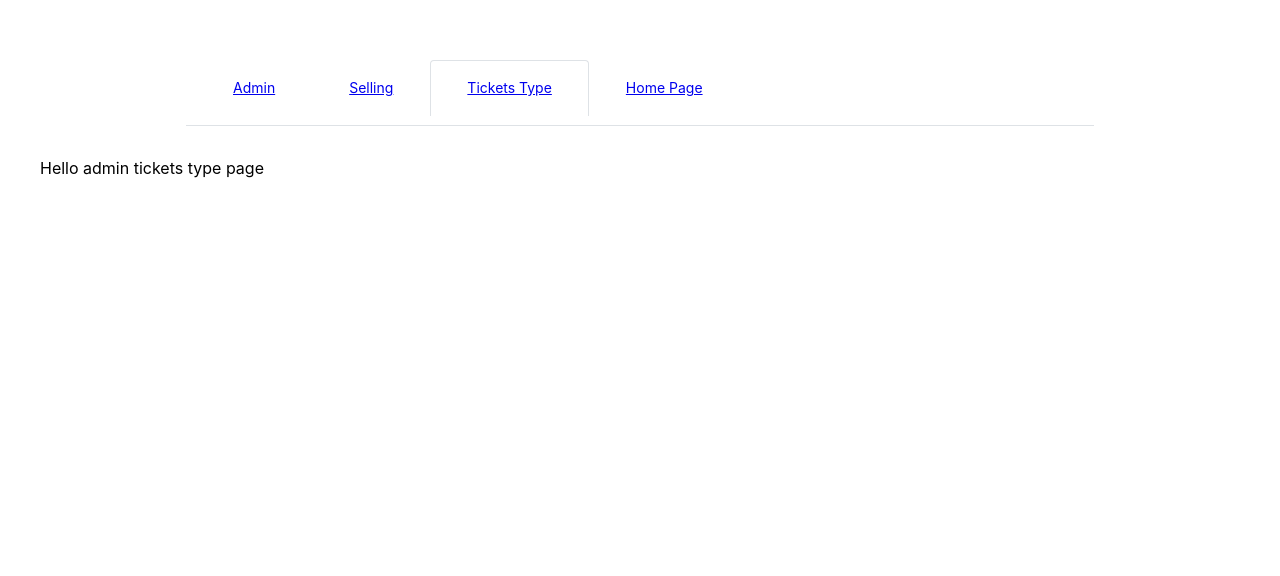
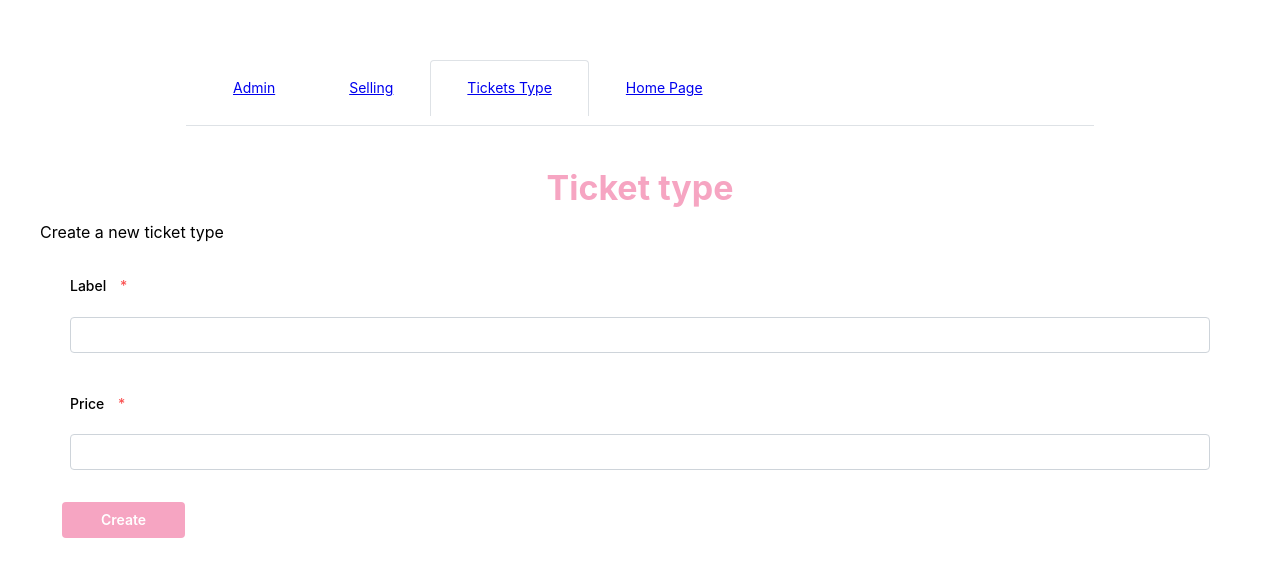
Before and after one commit to FreeCaribou/ManiTickets, a Next.js app in the folder manifiesta-tickets/: page /admin/tickets-type in a window 1280 px wide. Shown: the top 576 px of the page. Built offline with nearby package versions, Linux system fonts and the light colour scheme.

Commit message:
add tickets type test

```diff
--- a/manifiesta-tickets/app/admin/tickets-type/page.tsx
+++ b/manifiesta-tickets/app/admin/tickets-type/page.tsx
@@ -1,7 +1,9 @@
+import { TicketsType } from "@/components/TicketsType/TicketsType";
+
 export default function AdminTicketsTypePage() {
   return (
     <div>
-      Hello admin tickets type page
+      <TicketsType />
     </div>
   )
 }
--- a/manifiesta-tickets/app/api/selling/route.ts
+++ b/manifiesta-tickets/app/api/selling/route.ts
@@ -8,7 +8,7 @@ export async function POST(request: Request) {
   const authToken = body.authToken;
 
   if (authToken) {
-    var decoded;
+    let decoded;
     let result;
     let code;
     let uuid;
--- /dev/null
+++ b/manifiesta-tickets/app/api/tickets-type/route.ts
@@ -0,0 +1,36 @@
+import * as jose from 'jose';
+import { MongoClient } from 'mongodb';
+import { NextResponse } from 'next/server';
+
+export async function POST(request: Request) {
+    const body = await request.json();
+    const authToken = body.authToken;
+
+    if (authToken) {
+        let decoded;
+        let result;
+        try {
+            decoded = await jose.jwtVerify(authToken, new TextEncoder().encode(process.env.TOKEN));
+
+            const uri = process.env.MONGODB_URI;
+            const client = new MongoClient(uri);
+            const database = client.db(process.env.MONGODB_DB);
+            const collection = database.collection('tickets-type');
+            const doc = {
+                label: body.label,
+                price: body.price,
+                created_on: new Date().toISOString(),
+            }
+            result = await collection.insertOne(doc);
+        } catch (e) {
+            console.log('error', e)
+            return Response.json({
+                hello: 'world - bad token but worst'
+            });
+        }
+
+        return NextResponse.json({ result }, { status: 200 });
+    }
+
+    return NextResponse.json({ bad: 'token' }, { status: 400 });
+}
--- a/manifiesta-tickets/components/Admin/Admin.tsx
+++ b/manifiesta-tickets/components/Admin/Admin.tsx
@@ -30,9 +30,7 @@ export function Admin() {
 
     function onSendTestMailClick() {
         axios.post(`${window.location.origin}/api/selling`, { email: testForm.values.email, authToken: getCookie('auth') }).then(sellings => {
-            console.log('selling', sellings, sellings.data)
             axios.post(`${window.location.origin}/api/email`, { email: testForm.values.email, uuid: sellings.data.uuid, authToken: getCookie('auth') }).then(d => {
-                console.log('data of get send mail', d)
                 // TODO the else, show what happen
             });
         });
--- /dev/null
+++ b/manifiesta-tickets/components/TicketsType/TicketsType.tsx
@@ -0,0 +1,43 @@
+'use client'
+
+import { getCookie } from '@/shared/functions/getCookie';
+import { Title, Text, Button, TextInput } from '@mantine/core';
+import { useForm } from '@mantine/form';
+import axios from 'axios';
+
+export function TicketsType() {
+
+    const ticketTypeForm = useForm({
+        initialValues: {
+            label: '',
+            price: '',
+        }
+    })
+
+    function onCreateNewTicketTypeClick() {
+        console.log('we create a new type of ticket', ticketTypeForm, ticketTypeForm.values, getCookie('auth'))
+        axios.post(`${window.location.origin}/api/tickets-type`, { label: ticketTypeForm.values.label, price: ticketTypeForm.values.price, authToken: getCookie('auth') }).then(d => {
+            // TODO the else, show what happen
+        });
+    }
+
+    return (
+        <>
+            <Title ta="center" c="colorPrimary">Ticket type</Title>
+            <Text>Create a new ticket type</Text>
+            <form>
+                <TextInput
+                    withAsterisk
+                    label="Label"
+                    {...ticketTypeForm.getInputProps('label')}
+                />
+                <TextInput
+                    withAsterisk
+                    label="Price"
+                    {...ticketTypeForm.getInputProps('price')}
+                />
+                <Button m="sm" onClick={onCreateNewTicketTypeClick}>Create</Button>
+            </form>
+        </>
+    )
+}
--- a/manifiesta-tickets/next.config.js
+++ b/manifiesta-tickets/next.config.js
@@ -1,11 +1,11 @@
 /** @type {import('next').NextConfig} */
 const nextConfig = {
-    webpack5: true,
-    webpack: (config) => {
-      config.resolve.fallback = { fs: false };
+    // webpack5: true,
+    // webpack: (config) => {
+    //   config.resolve.fallback = { fs: false };
 
-      return config;
-    },
+    //   return config;
+    // },
 }
 
 module.exports = nextConfig
```
Also changed, not shown: 2 other files (tests, documents, lock files or other folders).
